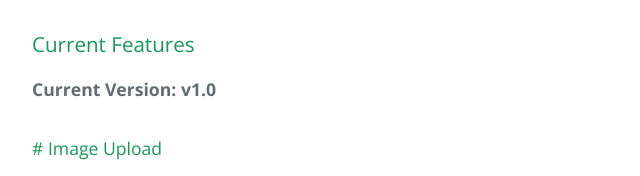
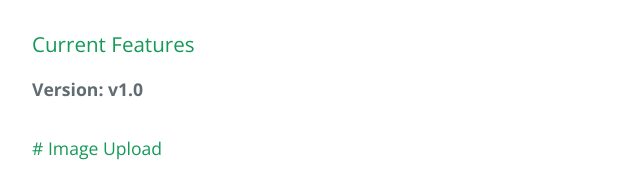
Before and after one commit to VitoVan/v2excellent.js, a plain HTML site: page index.html in a window 1280 px wide. Shown: the part 1086-1262 px from the top of the page, 192-832 px from the left. Drawn offline with nearby package versions, Linux system fonts and the light colour scheme.

Commit message:
remove word "current"

```diff
--- a/index.html
+++ b/index.html
@@ -27,7 +27,7 @@
 <h3>
 <a id="current-features" class="anchor" href="#current-features" aria-hidden="true"><span class="octicon octicon-link"></span></a>Current Features</h3>
 
-<strong>Current Version: v1.0</strong>
+<strong>Version: v1.0</strong>
 
 <h4>
     <a id="floor-specification" class="anchor" href="#floor-specificatio" aria-hidden="true"><span class="octicon octicon-link"></span></a># Image Upload</h4>
```
